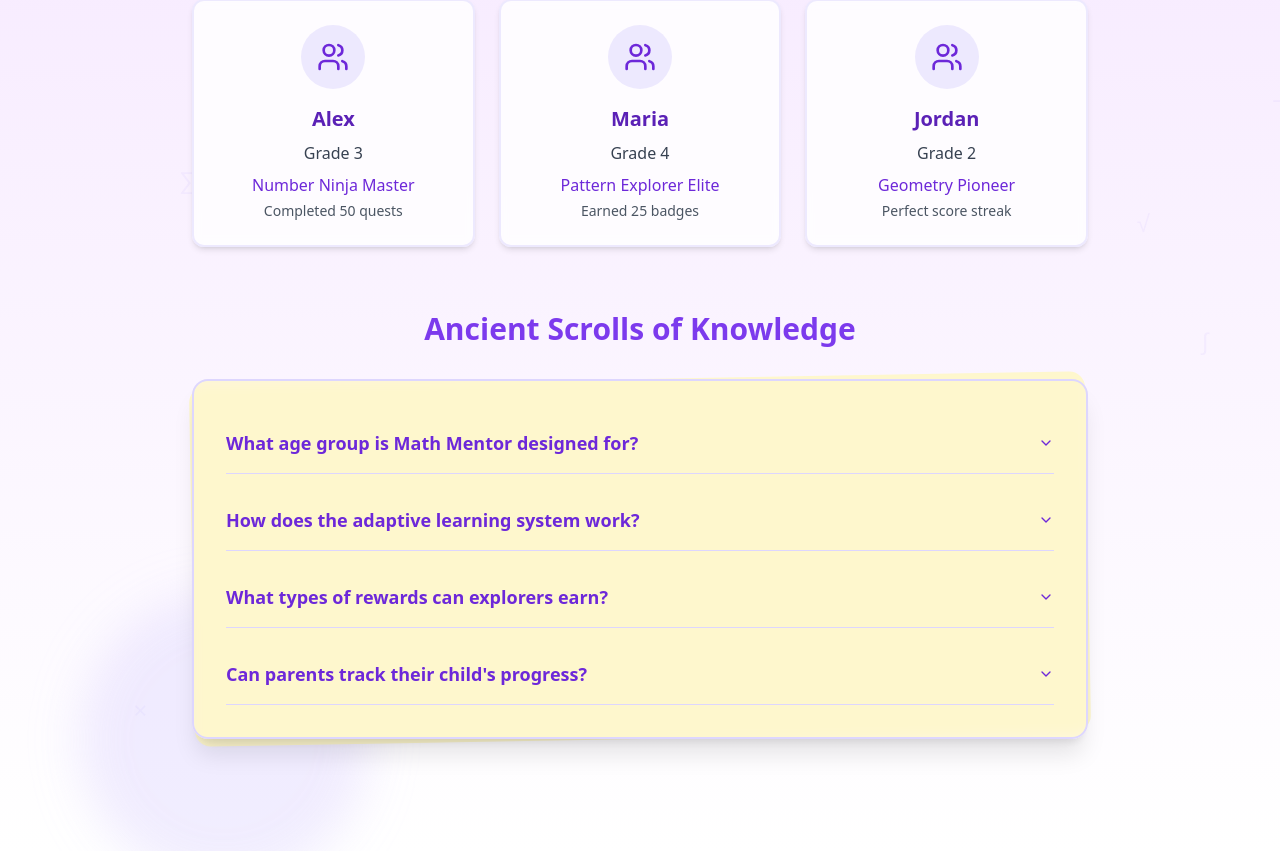
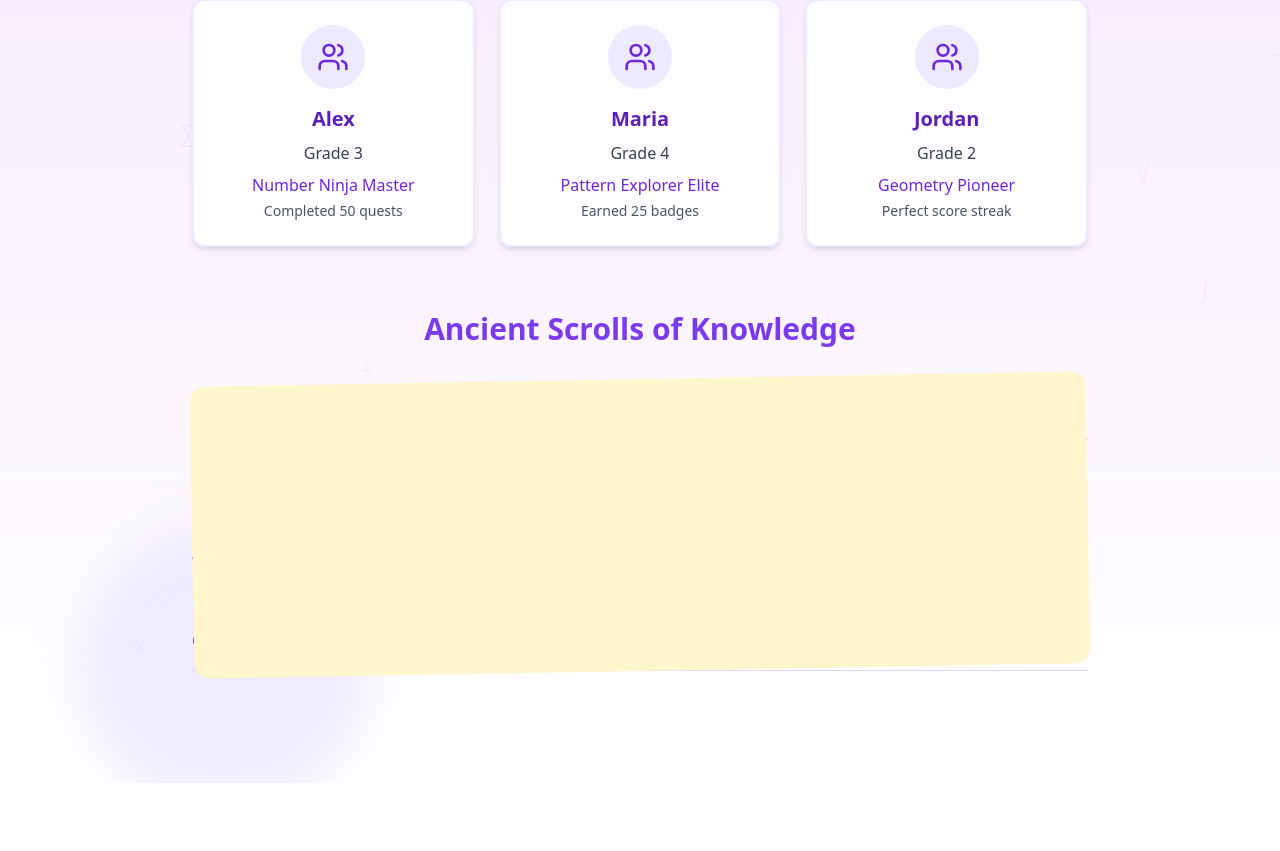
Before and after one commit to Dxlxz/learnjoy-math-galaxy, a React (Vite) app: page / in a window 1280 px wide. Shown: the part 1463-2314 px from the top of the page. After the commit the page ends 2246 px from the top, so only its background shows below. Built offline with nearby package versions, Linux system fonts and the light colour scheme.

Commit message:
Visual edit in Lovable
Edited UI in Lovable

```diff
--- a/src/components/layout/sections/FAQSection.tsx
+++ b/src/components/layout/sections/FAQSection.tsx
@@ -1,19 +1,11 @@
-
 import React from 'react';
-import {
-  Accordion,
-  AccordionContent,
-  AccordionItem,
-  AccordionTrigger,
-} from "@/components/ui/accordion";
-
+import { Accordion, AccordionContent, AccordionItem, AccordionTrigger } from "@/components/ui/accordion";
 const FAQSection = () => {
-  return (
-    <div className="w-full max-w-4xl mb-16">
+  return <div className="w-full max-w-4xl mb-16">
       <h2 className="text-3xl font-bold text-primary-600 mb-8 text-center">Ancient Scrolls of Knowledge</h2>
       <div className="relative">
         <div className="absolute inset-0 bg-[#FEF7CD] rounded-2xl transform -rotate-1"></div>
-        <div className="relative p-8 bg-[#FEF7CD]/80 backdrop-blur-sm rounded-2xl border-2 border-primary-200 shadow-xl">
+        <div className="">
           <Accordion type="single" collapsible className="space-y-4">
             {[{
             question: "What age group is Math Mentor designed for?",
@@ -27,21 +19,17 @@ const FAQSection = () => {
           }, {
             question: "Can parents track their child's progress?",
             answer: "Yes! Parents receive enchanted scrolls (progress reports) detailing their young explorer's adventures, achievements, and areas where they might need additional guidance."
-            }].map((item, index) => (
-              <AccordionItem key={index} value={`item-${index}`} className="border-b border-primary-200">
+          }].map((item, index) => <AccordionItem key={index} value={`item-${index}`} className="border-b border-primary-200">
                 <AccordionTrigger className="text-lg font-semibold text-primary-700 hover:text-primary-600">
                   {item.question}
                 </AccordionTrigger>
                 <AccordionContent className="text-gray-600">
                   {item.answer}
                 </AccordionContent>
-              </AccordionItem>
-            ))}
+              </AccordionItem>)}
           </Accordion>
         </div>
       </div>
-    </div>
-  );
+    </div>;
 };
-
 export default FAQSection;
```
Lines whose indentation alone changed are shown as unchanged.
